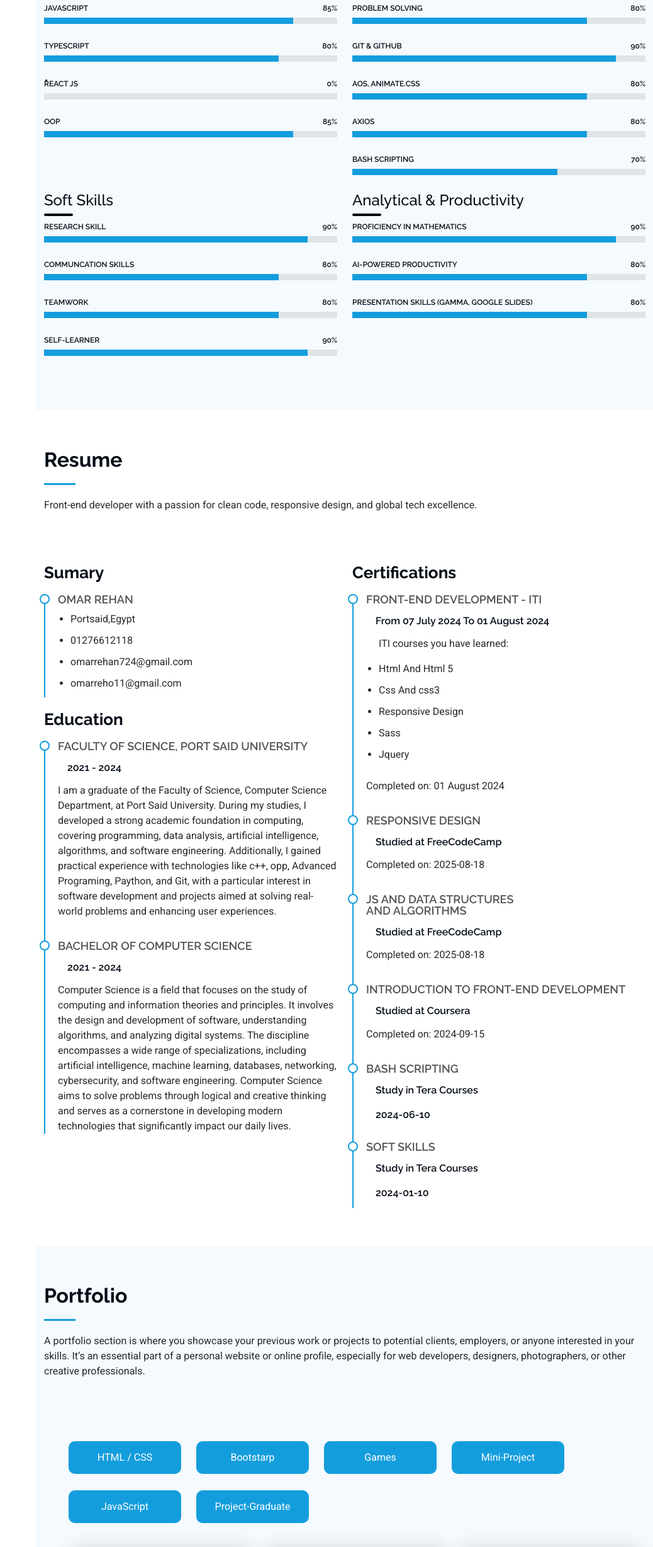
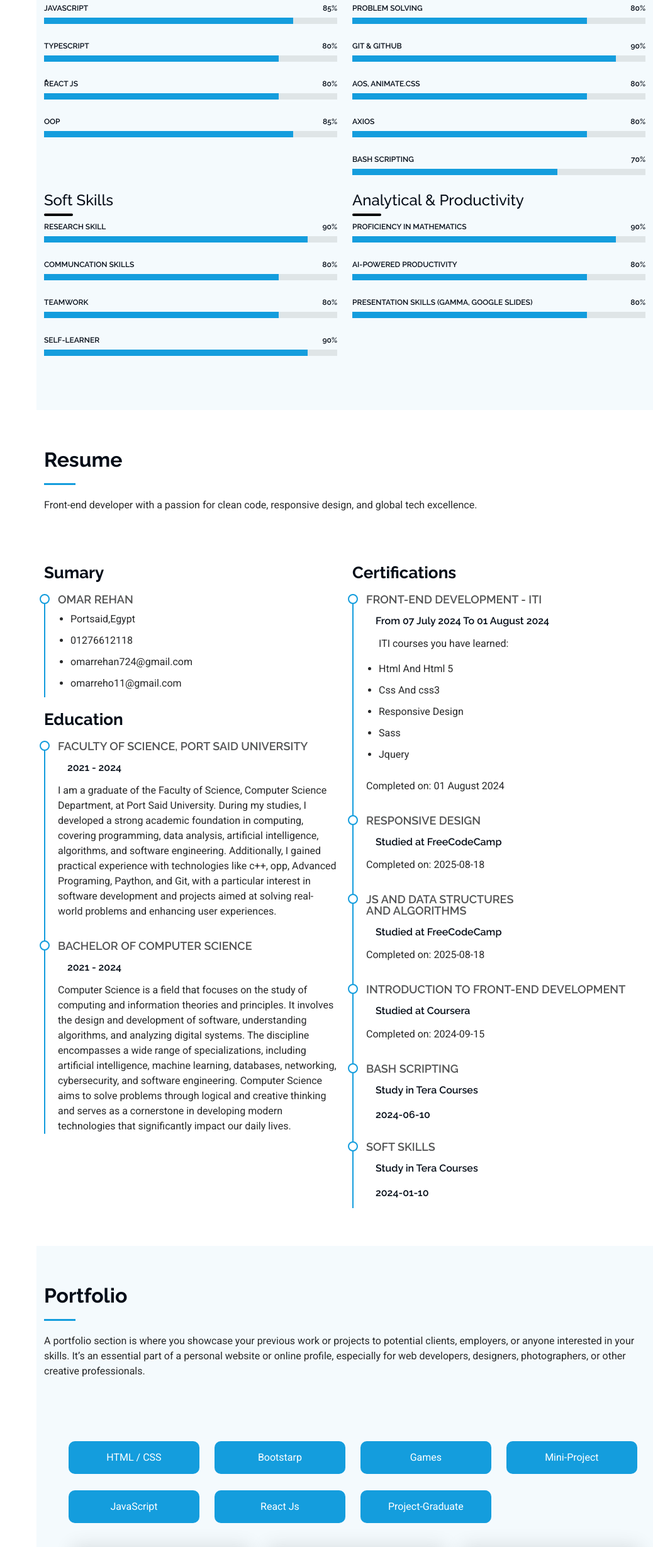
Before and after one commit to omar-rehann/Omar-Rehann, a plain HTML site: page index.html in a window 1280 px wide. Shown: the part 2220-4676 px from the top of the page at 63% size, without its empty margins (242-1280 px from the left). Drawn offline with Linux system fonts and the light colour scheme.

Commit message:
add new problem

```diff
--- a/index.html
+++ b/index.html
@@ -204,9 +204,9 @@
                             </div>
                         </div>
                         <div class="progress">
-                            <span class="skill"><span>ٌReact Js</span> <i class="val">0%</i></span>
+                            <span class="skill"><span>ٌReact Js</span> <i class="val">80%</i></span>
                             <div class="progress-bar-wrap">
-                                <div class="progress-bar" role="progressbar" aria-valuenow="0" aria-valuemin="0" aria-valuemax="100"></div>
+                                <div class="progress-bar" role="progressbar" aria-valuenow="80" aria-valuemin="0" aria-valuemax="100"></div>
                             </div>
                         </div>
                         <div class="progress">
@@ -507,12 +507,18 @@
                                         <div class="col-6 col-md-3 mb-3">
                                             <a href="" class="d-block w-100 text-center" id="five">Mini-Project</a>
                                         </div>
-                                        <div class="col-6 col-md-3 mb-3">
+                                        <div class="col-12 col-md-3 mb-3">
                                             <a href="" class="d-block w-100 text-center" id="three">JavaScript</a>
                                         </div>
-                                        <div class="col-6 col-md-3 mb-3">
-                                            <a href="" class="d-block w-100 text-center" id="six">Project-Graduate</a>
+                                        <div class="col-12 col-md-3 mb-3">
+                                            <a href="" class="d-block w-100 text-center" id="six">React Js</a>
                                         </div>
+                                        <div class="col-12 col-md-3 mb-3">
+                                            <a href="" class="d-block w-100 text-center" id="seven">Project-Graduate</a>
+                                        </div>
+
+
+
                                     </div>
                                 </div>
 
```
Also changed, not shown: all.js.
